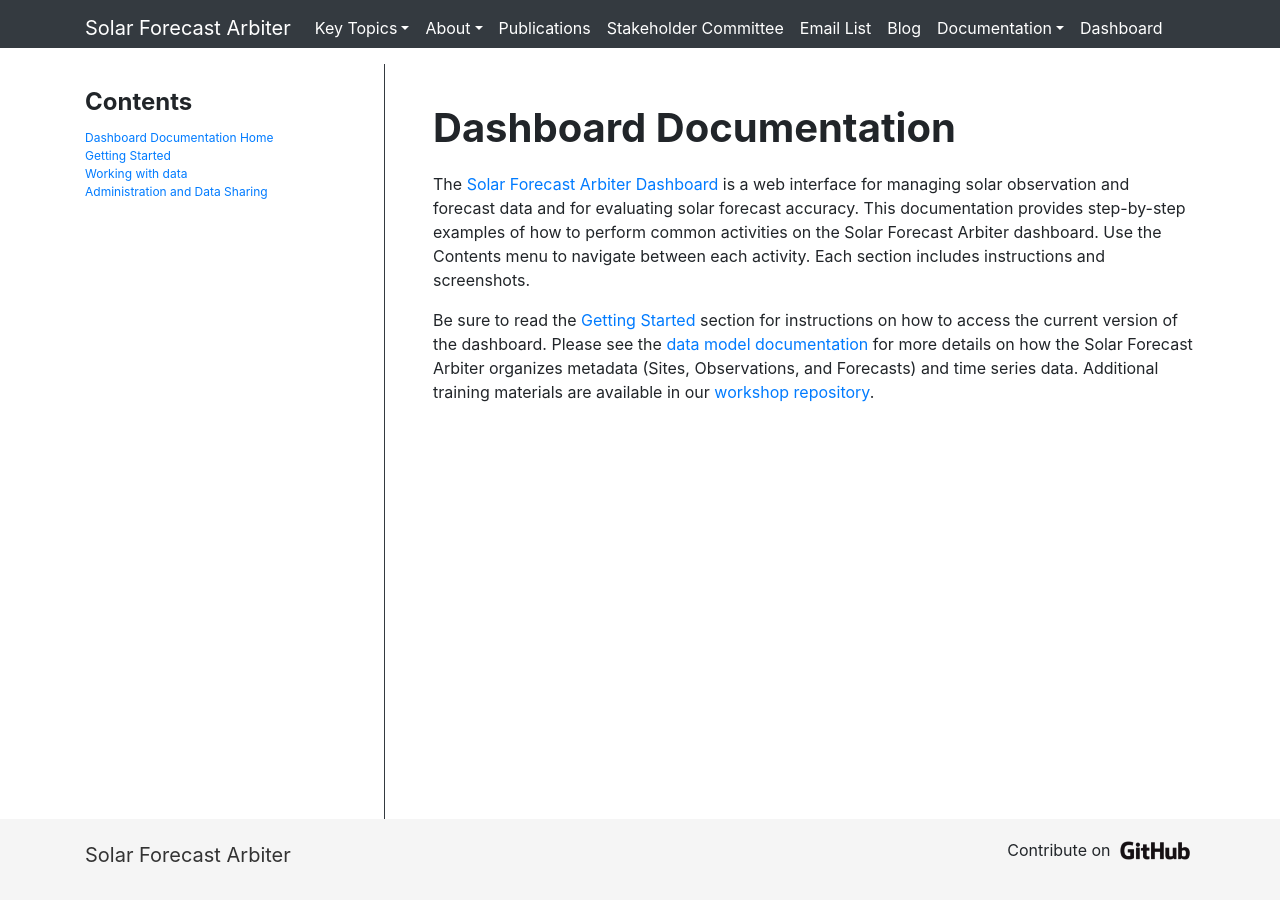
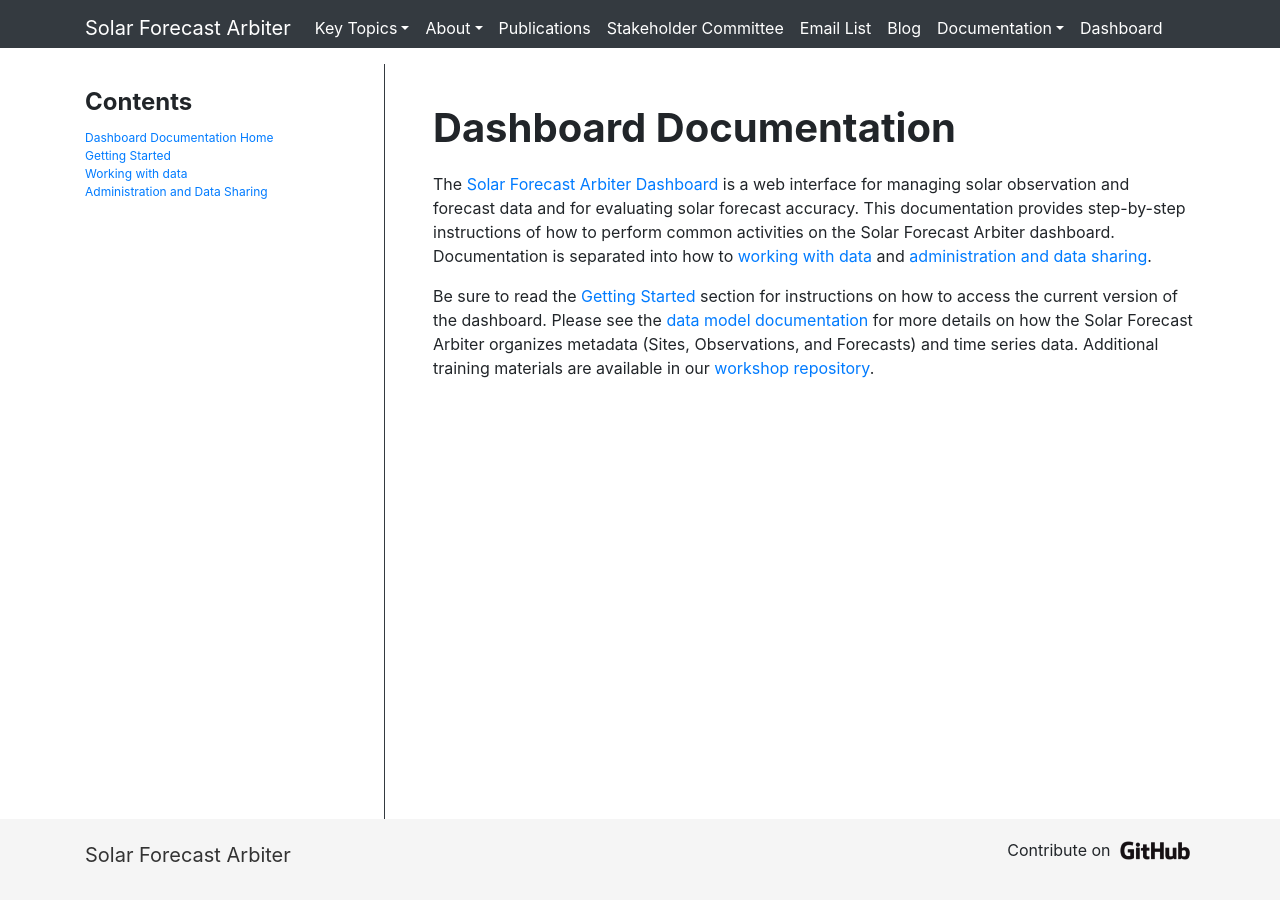
Before and after one commit to SolarArbiter/SolarArbiter.github.io, a Jekyll site: the page built from dashboard_documentation.md, in a window 1280 px wide. Built offline with Jekyll 4.4.1, drawn with Linux system fonts in a browser that asks for light colours; our own code applies the rules of GitHub Pages for plain Markdown files.

Commit message:
update intro

```diff
--- a/dashboard_documentation.md
+++ b/dashboard_documentation.md
@@ -10,9 +10,10 @@
 The [Solar Forecast Arbiter Dashboard](https://dashboard.solarforecastarbiter.org)
 is a web interface for managing solar observation and forecast data and for
 evaluating solar forecast accuracy. This documentation provides step-by-step
-examples of how to perform common activities on the Solar Forecast Arbiter
-dashboard. Use the Contents menu to navigate between each activity. Each
-section includes instructions and screenshots.
+instructions of how to perform common activities on the Solar Forecast Arbiter
+dashboard. Documentation is separated into how to
+[working with data](/documentation/dashboard/working-with-data) and
+[administration and data sharing](/documentation/dashboard/administration).
 
 Be sure to read the [Getting Started](/documentation/dashboard/getting-started)
 section for instructions on how to access the current version of the dashboard.
```
